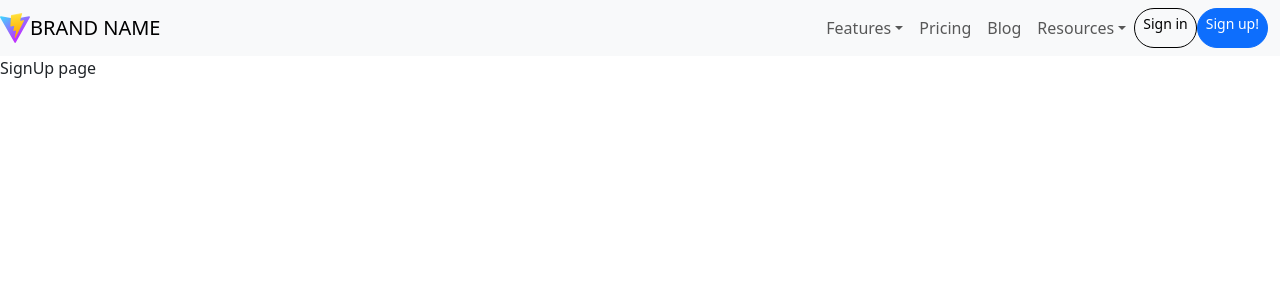
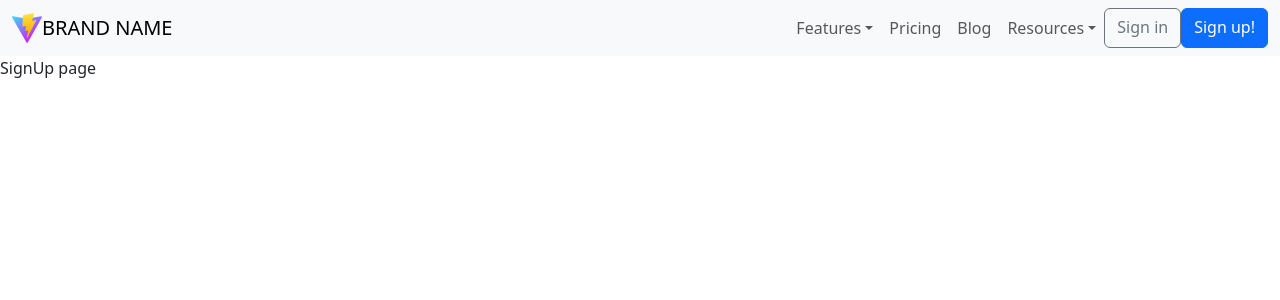
Before and after one commit to wthwang38/jc-wave-replicate, a React (Vite) app: page /signup in a window 1280 px wide. Shown: the top 300 px of the page. Built offline with nearby package versions, Linux system fonts and the light colour scheme.

Commit message:
fix sides of the navbar, change how the sign in and sign up button looks

```diff
--- a/src/NavigationBar.jsx
+++ b/src/NavigationBar.jsx
@@ -9,10 +9,10 @@ import NavDropdown from 'react-bootstrap/NavDropdown';
 const NavigationBar = () => {
   return (
     <Navbar expand='lg' className="bg-body-tertiary" sticky="top">
+      <Container fluid>
         <Navbar.Brand href='/'><img alt='logo' src='/vite.svg' width='30' height='30' className='d-inline-block align-top'/>BRAND NAME</Navbar.Brand>
         <Navbar.Toggle/>
         <Navbar.Collapse className="justify-content-end">
-        <Container>
         <Nav className="justify-content-end">
             <NavDropdown title='Features' id='basic-nav-dropdown'>
               <NavDropdown.Item href='/rarity'>Rarity</NavDropdown.Item>
@@ -25,11 +25,11 @@ const NavigationBar = () => {
               <NavDropdown.Item href='/helpcenter'>Help Center</NavDropdown.Item>
               <NavDropdown.Item href='/sitemap'>Site Map</NavDropdown.Item>
             </NavDropdown>
-            <Button variant='outline-light' size='sm' style={{ borderRadius: '2rem', color:'black', borderColor:'black'}} href='/signin'> Sign in </Button>
-            <Button size='sm' style={{ borderRadius: '2rem' }} href='signup'> Sign up! </Button>
+            <Button variant='outline-secondary' size='md'  href='/signin'> Sign in </Button>
+            <Button size='md' href='signup'> Sign up! </Button>
           </Nav>
-        </Container>
         </Navbar.Collapse>
+      </Container>
     </Navbar>
   );
 }
```
